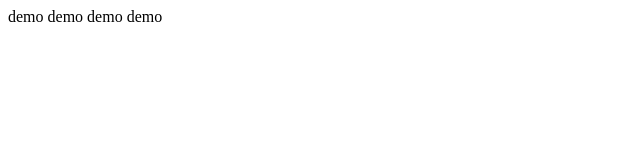
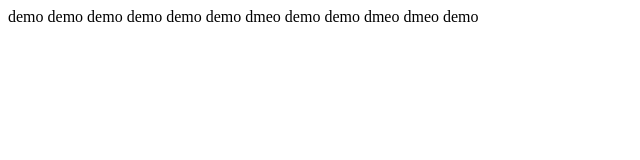
Before and after one commit to sonbeo1999hd/pure-css, a plain HTML site: page test.html in a window 1280 px wide. Shown: the whole page, without its empty margins (0-640 px from the left). Drawn offline with Linux system fonts and the light colour scheme.

Commit message:
fix file test.html

```diff
--- a/test.html
+++ b/test.html
@@ -10,6 +10,8 @@
 
 <body>
     demo demo demo demo
+    demo demo dmeo demo
+    demo dmeo dmeo demo
 </body>
 
 </html>
```
